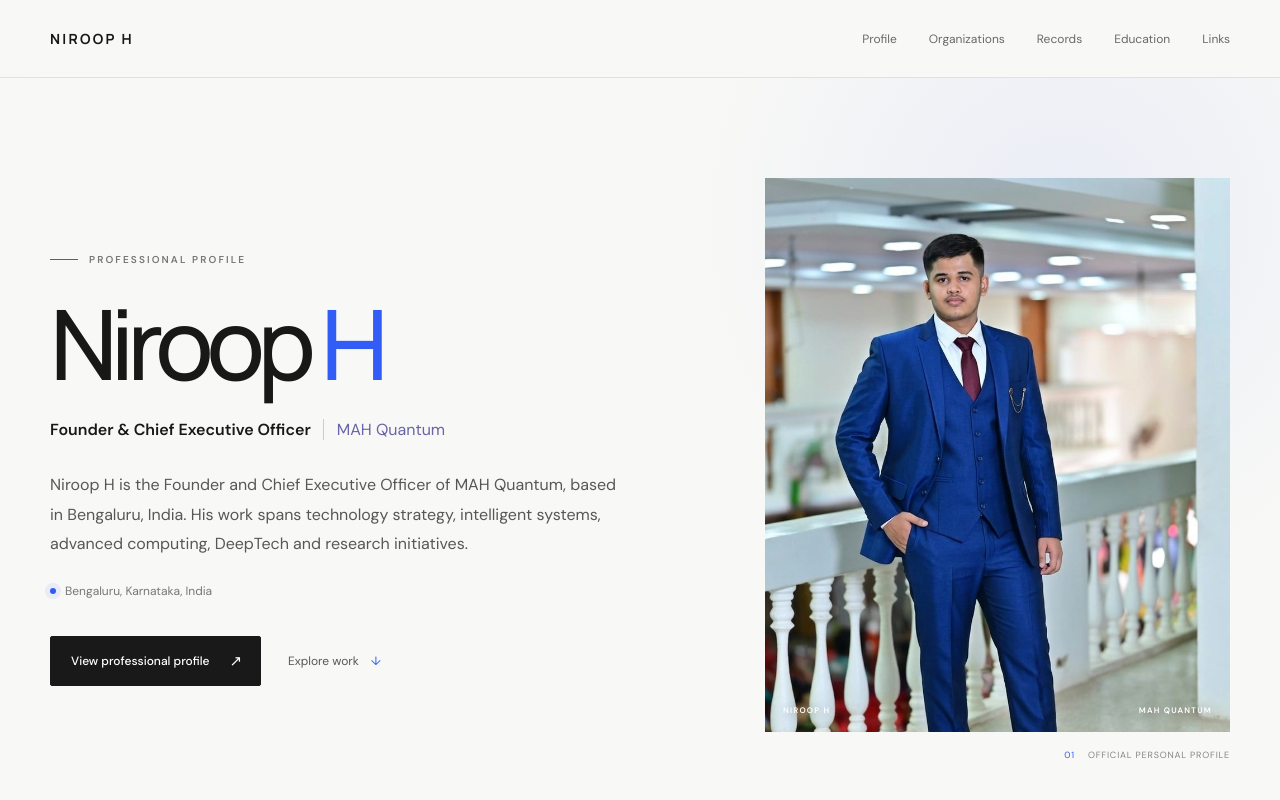
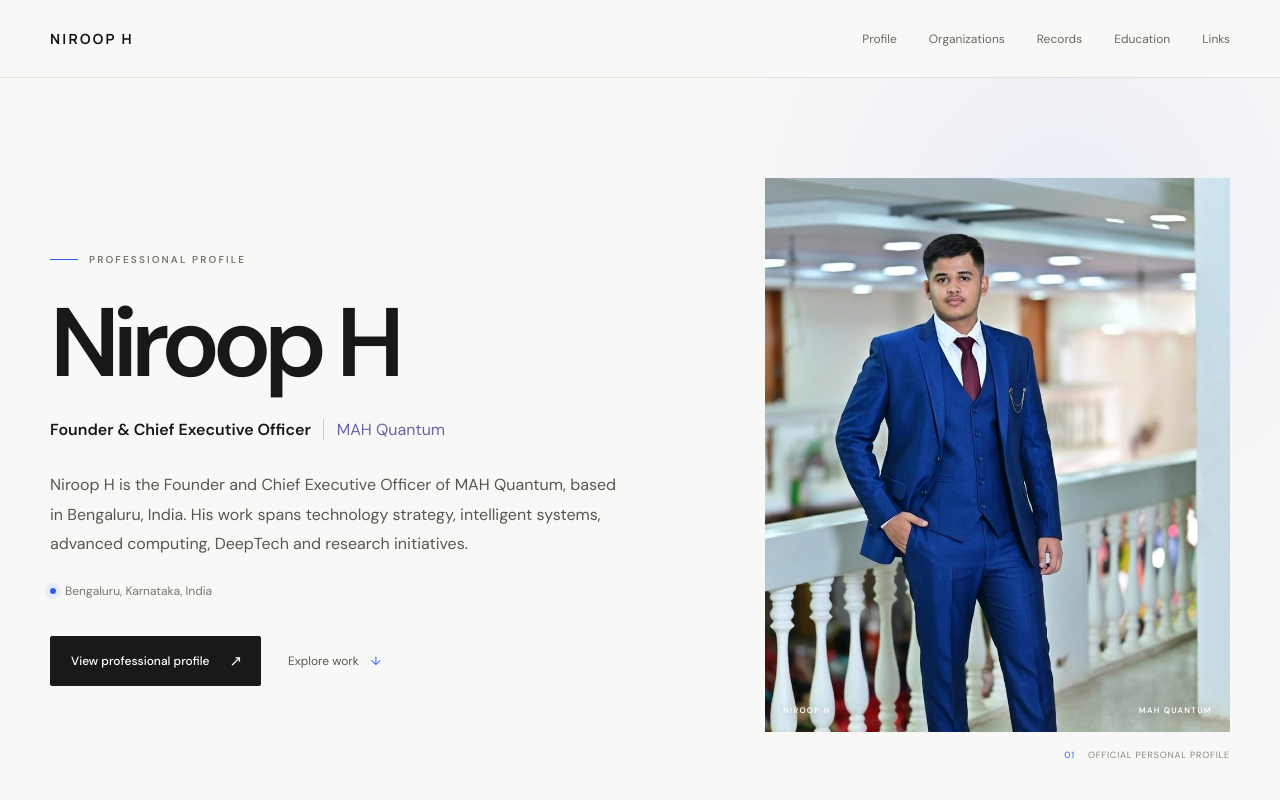
Before and after one commit to Niroop-H/niroop-h-entity, a Next.js app: page / in a window 1280 px wide. Shown: the top 800 px of the page. Built offline with nearby package versions, Linux system fonts and the light colour scheme.

Commit message:
Update globals.css

```diff
--- a/app/globals.css
+++ b/app/globals.css
@@ -180,15 +180,15 @@ img {
 
 .hero h1 {
   margin: 0;
-  font-family: "Manrope", sans-serif;
+  font-family: "DM Sans", sans-serif;
   font-size: clamp(64px, 7.6vw, 104px);
   line-height: 0.92;
   letter-spacing: -0.075em;
-  font-weight: 500;
+  font-weight: 600;
 }
 
 .hero h1 span {
-  color: var(--accent);
+  color: var(--text);
 }
 
 .hero-role {
```
